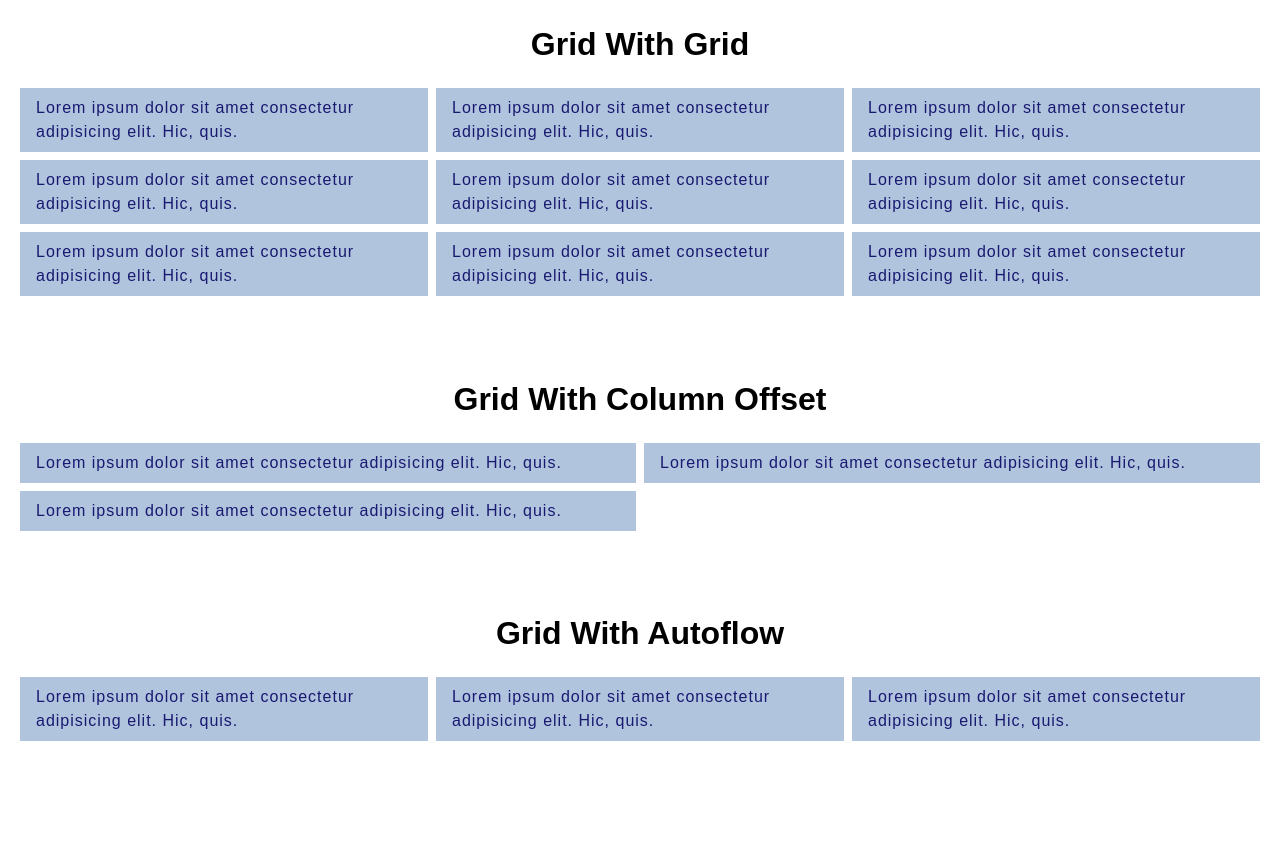
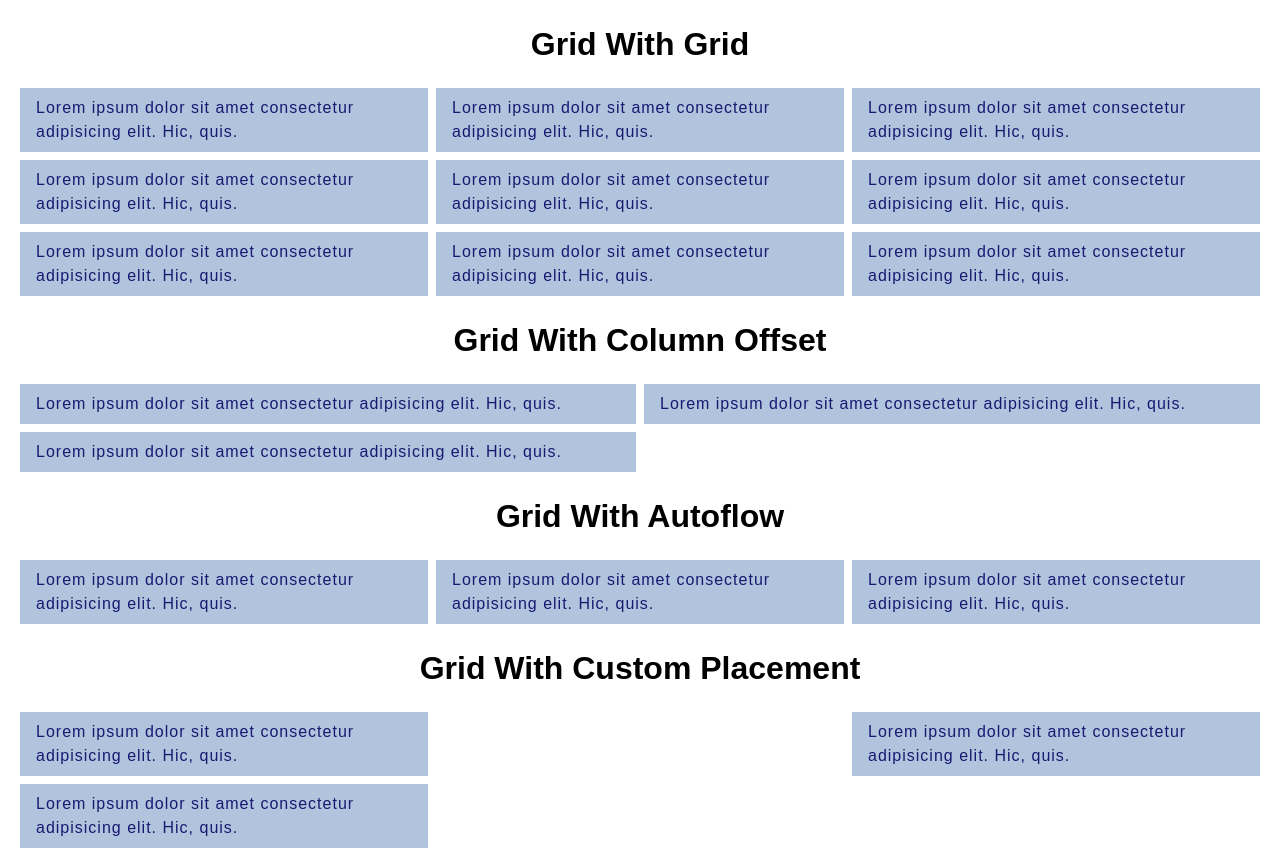
Before and after one commit to abhi-simform/grid-with-grid, a website: page index.html in a window 1280 px wide. Before the commit the page ends 800 px from the top, so only its background shows below. Drawn offline with Linux system fonts and the light colour scheme.

Commit message:
Added Structure For Cutsom Placement Example

```diff
--- a/index.html
+++ b/index.html
@@ -40,6 +40,14 @@
         <p class="px-4 py-2">Lorem ipsum dolor sit amet consectetur adipisicing elit. Hic, quis.</p>
       </div>
     </div>
+    <div class="container">
+      <h2 class="my-5">Grid With Custom Placement</h2>
+      <div class="row g-2">
+        <p class="col col-lg-4 px-4 py-2">Lorem ipsum dolor sit amet consectetur adipisicing elit. Hic, quis.</p>
+        <p class="col col-lg-4 col-offset-lg-8 px-4 py-2">Lorem ipsum dolor sit amet consectetur adipisicing elit. Hic, quis.</p>
+        <p class="col col-lg-4 col-offset-lg-none px-4 py-2">Lorem ipsum dolor sit amet consectetur adipisicing elit. Hic, quis.</p>
+      </div>
+    </div>
     <!-- <div class="container">
       <h2 class="my-5">Grid With Bootstrap</h2>
       <div class="row gx-2 gy-2">
```
